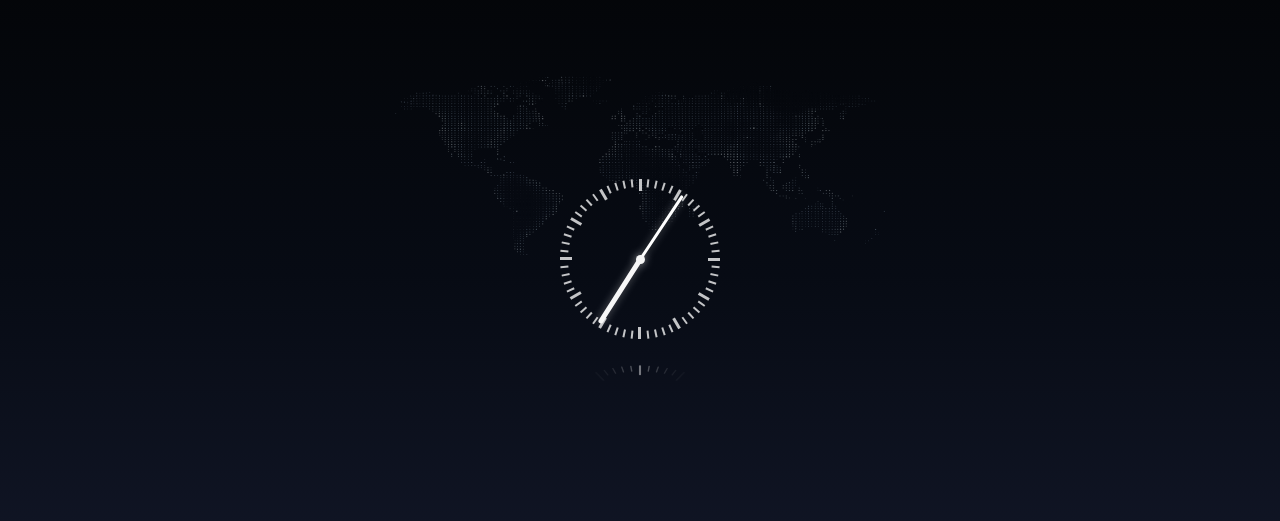
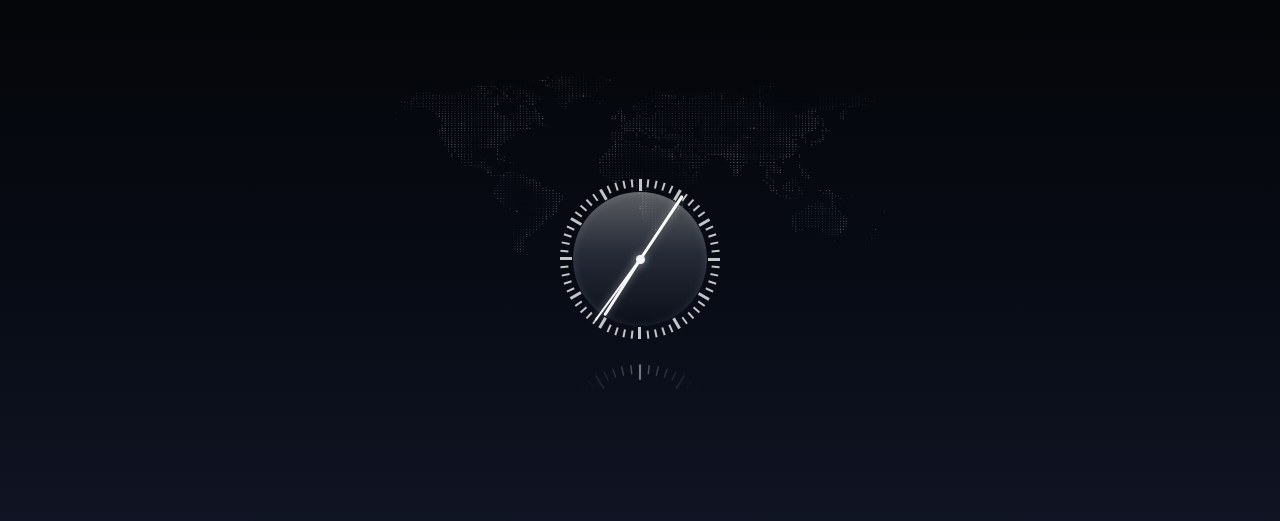
Before and after one commit to WZehan/vw-clock, a plain HTML site: page index.html in a window 1280 px wide. Shown: the part 125-646 px from the top of the page. Drawn offline with Linux system fonts and the light colour scheme.

```diff
--- a/index.html
+++ b/index.html
@@ -138,6 +138,20 @@
       height: 154px;
     }
 
+    #style1 .center-glow {
+      position: absolute;
+      left: 50%;
+      top: 50%;
+      width: 114px;
+      height: 114px;
+      margin: -57px 0 0 -57px;
+      border-radius: 50%;
+      background: -webkit-linear-gradient(top, rgba(255, 255, 255, .34) 0%, rgba(180, 195, 220, .18) 45%, rgba(60, 75, 105, .03) 100%);
+      background: linear-gradient(to bottom, rgba(255, 255, 255, .34) 0%, rgba(180, 195, 220, .18) 45%, rgba(60, 75, 105, .03) 100%);
+      -webkit-box-shadow: inset 0 1px 10px rgba(255, 255, 255, .12);
+      box-shadow: inset 0 1px 10px rgba(255, 255, 255, .12);
+    }
+
     #style1 .tick {
       margin-top: -70px;
       -webkit-transform-origin: 1px 70px;
@@ -146,9 +160,9 @@
     }
 
     #style1 .hour-hand {
-      width: 5px;
-      height: 66px;
-      margin-left: -2.5px;
+      width: 3px;
+      height: 46px;
+      margin-left: -1.5px;
       background: #f7f7f7;
     }
 
@@ -157,6 +171,15 @@
       height: 66px;
       margin-left: -1.5px;
       background: #fff;
+    }
+
+    #style1 .second-hand {
+      width: 2px;
+      height: 66px;
+      margin-left: -1px;
+      background: rgba(255, 255, 255, .96);
+      -webkit-box-shadow: 0 0 8px rgba(255, 255, 255, .45);
+      box-shadow: 0 0 8px rgba(255, 255, 255, .45);
     }
 
     #style1 .reflection {
@@ -168,8 +191,8 @@
       margin-left: -95px;
       overflow: hidden;
       opacity: .48;
-      -webkit-transform: scaleY(.58);
-      transform: scaleY(.58);
+      -webkit-transform: scaleY(.92);
+      transform: scaleY(.92);
       -webkit-filter: blur(.4px);
       filter: blur(.4px);
     }
@@ -353,11 +376,21 @@
         transform-origin: 1px 80px;
       }
 
+      #style1 .center-glow {
+        width: 134px;
+        height: 134px;
+        margin: -67px 0 0 -67px;
+      }
+
       #style1 .hour-hand {
+        height: 67px;
+      }
+
+      #style1 .minute-hand {
         height: 76px;
       }
 
-      #style1 .minute-hand {
+      #style1 .second-hand {
         height: 76px;
       }
 
@@ -394,7 +427,9 @@
   <div id="style1" class="screen active">
     <div class="map" id="map1"></div>
     <div class="center clock-wrap">
-      <div class="clock analog first-clock" id="clock1"></div>
+      <div class="clock analog first-clock" id="clock1">
+        <span class="center-glow"></span>
+      </div>
     </div>
     <div class="reflection" id="reflection1">
       <svg class="reflection-svg" viewBox="0 0 190 72">
@@ -544,9 +579,9 @@
         var r1 = 76;
         var r2 = 88;
         var i;
-        for (i = 25; i <= 35; i++) {
+        for (i = 23; i <= 37; i++) {
           var deg = i * 6;
-          var fade = 1 - Math.abs(i - 30) / 6;
+          var fade = 1 - Math.abs(i - 30) / 8;
           var opacity = Math.max(0, Math.min(1, fade));
           var inner = pointOnCircle(cx, cy, i % 5 === 0 ? r1 - 3 : r1 + 3, deg);
           var outer = pointOnCircle(cx, cy, r2, deg);
@@ -561,7 +596,7 @@
         }
       }
 
-      var analog1 = makeAnalog('clock1', false);
+      var analog1 = makeAnalog('clock1', true);
       var analog2 = makeAnalog('clock2', true);
       setupSweepTrail();
       makeReflectionTicks();
@@ -583,6 +618,7 @@
 
         setRotate(analog1.hour, hourAngle);
         setRotate(analog1.minute, minuteAngle);
+        setRotate(analog1.second, jumpSecondAngle);
         setRotate(analog2.hour, hourAngle);
         setRotate(analog2.minute, minuteAngle);
         setRotate(analog2.second, jumpSecondAngle);
```
Also changed, not shown: 1 other file.
